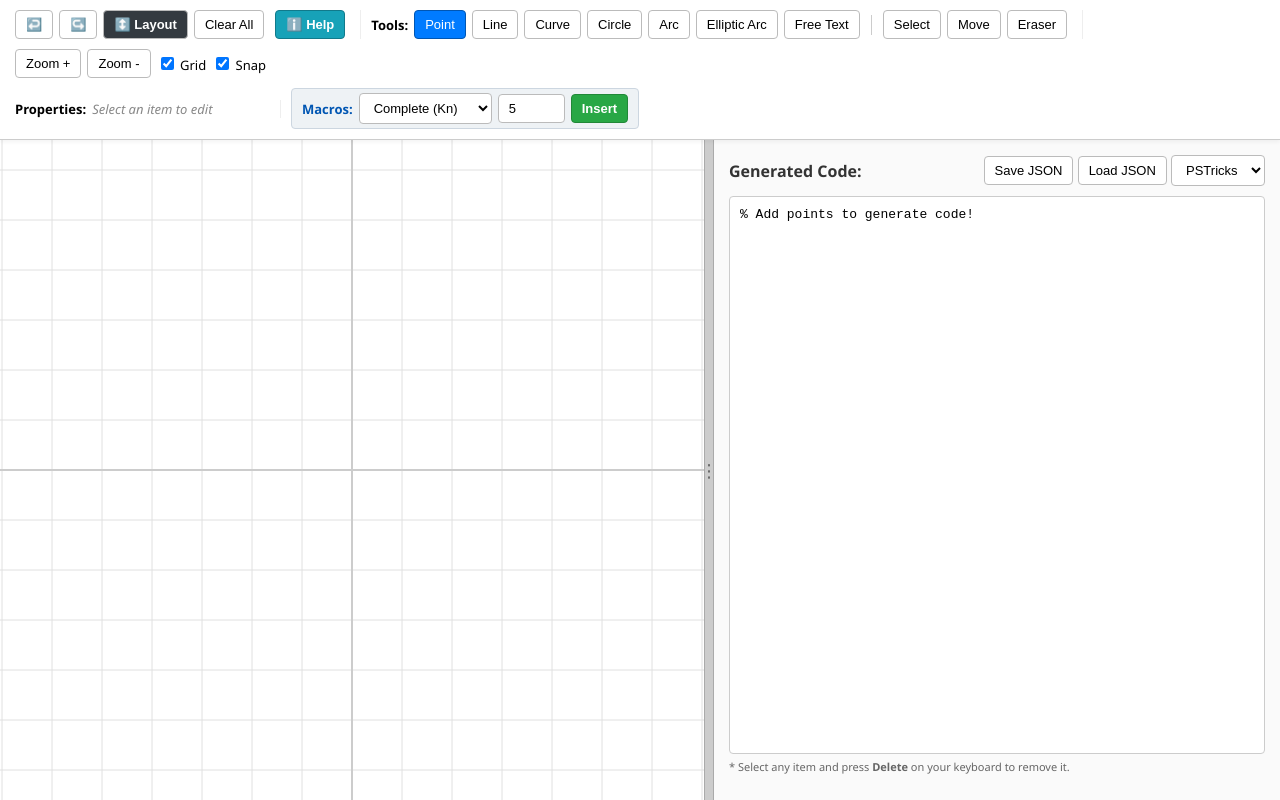
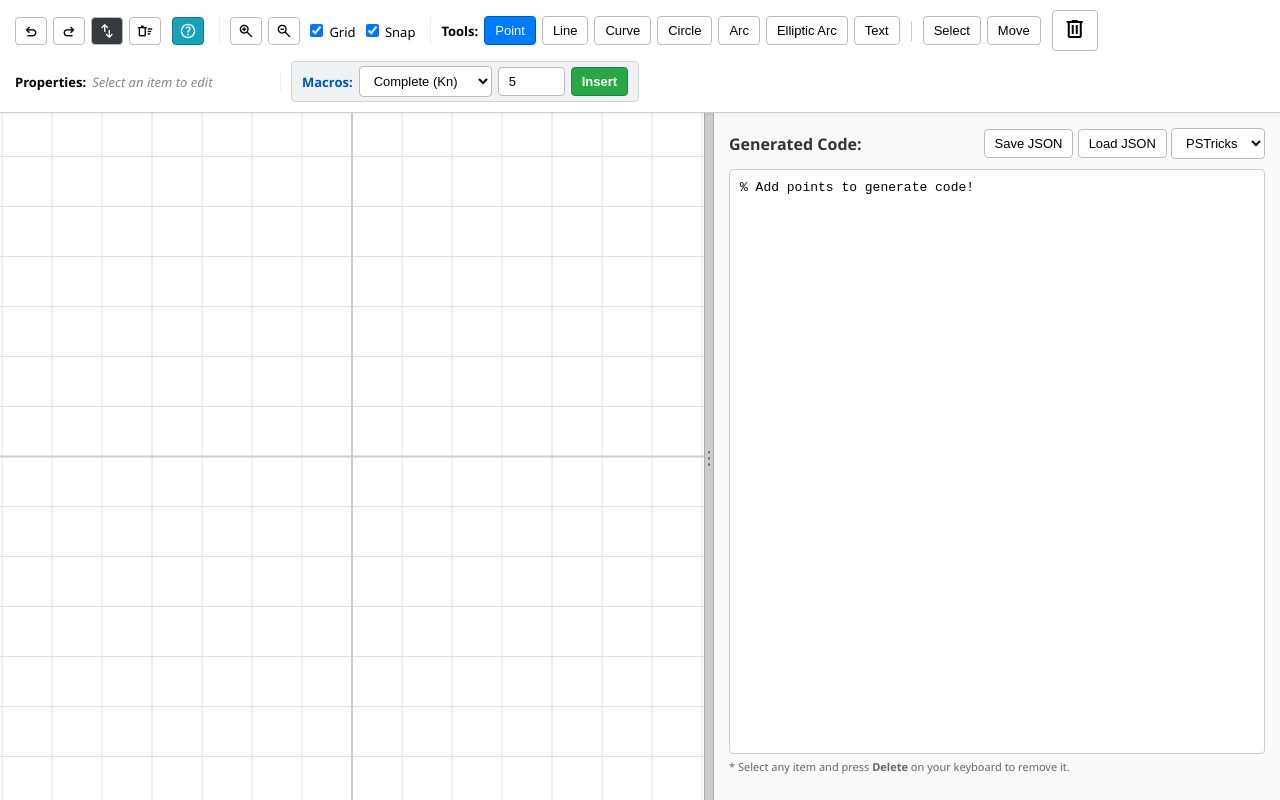
Before and after one commit to jugantajr/grafGen, a plain HTML site: page index.html in a window 1280 px wide. Drawn offline with nearby package versions, Linux system fonts and the light colour scheme.

Commit message:
new modification.
add some tools.

```diff
--- a/css/style.css
+++ b/css/style.css
@@ -97,3 +97,14 @@ textarea { flex: 1; width: 100%; font-family: monospace; font-size: 13px; paddin
     color: #d9534f;
     text-decoration: none;
 }
+
+button.icon-btn {
+    display: inline-flex;
+    align-items: center;
+    justify-content: center;
+    padding: 4px 6px;
+}
+
+button.icon-btn .material-symbols-outlined {
+    font-size: 18px; /* Control the exact size of the icons here */
+}
--- a/index.html
+++ b/index.html
@@ -5,6 +5,7 @@
     <meta name="viewport" content="width=device-width, initial-scale=1.0">
     <title>Pro Graph Code Builder</title>
     <link rel="stylesheet" href="https://cdn.jsdelivr.net/npm/katex@0.16.8/dist/katex.min.css">
+    <link rel="stylesheet" href="https://fonts.googleapis.com/css2?family=Material+Symbols+Outlined:opsz,wght,FILL,GRAD@20,400,0,0" />
     <script defer src="https://cdn.jsdelivr.net/npm/katex@0.16.8/dist/katex.min.js"></script>
     <link rel="stylesheet" href="css/style.css">
 </head>
@@ -12,13 +13,18 @@
     <div id="toolbar">
         <div class="toolbar-row">
             <div class="tool-group">
-                <button onclick="undo()" title="Undo (Ctrl+Z)">↩️</button>
-                <button onclick="redo()" title="Redo (Ctrl+Y)">↪️</button>
-                <button onclick="toggleLayout()" title="Switch layout for mobile devices" style="font-weight: bold; background: #343a40; color: white;">↕️ Layout</button>
-                <button onclick="clearAll()" class="danger" title="Clear entire canvas">Clear All</button>
-                <button onclick="openInstructions()" title="View Instructions" style="font-weight: bold; background: #17a2b8; color: white; border-color: #117a8b; margin-left: 5px;">ℹ️ Help</button>
+                <button onclick="undo()" title="Undo (Ctrl+Z)" class="icon-btn"><span class="material-symbols-outlined">undo</span></button>
+                <button onclick="redo()" title="Redo (Ctrl+Y)" class="icon-btn"><span class="material-symbols-outlined">redo</span></button>
+                <button onclick="toggleLayout()" title="Switch layout for mobile" class="icon-btn" style="background: #343a40; color: white;"><span class="material-symbols-outlined">swap_vert</span></button>
+                <button onclick="clearAll()" class="danger icon-btn" title="Clear entire canvas"><span class="material-symbols-outlined">delete_sweep</span></button>
+                <button onclick="openInstructions()" title="View Instructions" class="icon-btn" style="background: #17a2b8; color: white; border-color: #117a8b; margin-left: 5px;"><span class="material-symbols-outlined">help</span></button>
             </div>
-
+            <div class="tool-group">
+                <button onclick="zoomIn()" title="Zoom In (+)" class="icon-btn"><span class="material-symbols-outlined">zoom_in</span></button>
+                <button onclick="zoomOut()" title="Zoom Out (-)" class="icon-btn"><span class="material-symbols-outlined">zoom_out</span></button>
+                <label title="Show/hide grid"><input type="checkbox" id="toggle-grid" checked onchange="draw()"> Grid</label>
+                <label title="Snap to grid intersections"><input type="checkbox" id="snap-grid" checked> Snap</label>
+            </div>
             <div class="tool-group">
                 <strong>Tools:</strong>
                 <button id="mode-point" class="active" onclick="setMode('point')" title="Click canvas to drop points">Point</button>
@@ -27,19 +33,14 @@
                 <button id="mode-circle" onclick="setMode('circle')" title="Click 1 point (center) for circle">Circle</button>
                 <button id="mode-arc" onclick="setMode('arc')" title="Click 1 point for arc">Arc</button>
                 <button id="mode-elliptic-arc" onclick="setMode('elliptic-arc')" title="Click 2 points (foci) for ellipse">Elliptic Arc</button>
-                <button id="mode-text" onclick="setMode('text')" title="Add LaTeX math text">Free Text</button>
+                <button id="mode-text" onclick="setMode('text')" title="Add LaTeX math text">Text</button>
                 <div class="divider"></div>
                 <button id="mode-select" onclick="setMode('select')" title="Select items (Shift+Click for multi-select)">Select</button>
                 <button id="mode-move" onclick="setMode('move')" title="Drag items or pan canvas">Move</button>
-                <button id="mode-delete" onclick="setMode('delete')" title="Click item to delete">Eraser</button>
+                <button id="mode-delete" onclick="setMode('delete')" title="Click item to delete" style="margin-left: 5px;"><span class="material-symbols-outlined">delete</span></button>
             </div>
 
-            <div class="tool-group">
-                <button onclick="zoomIn()" title="Zoom in (+)">Zoom +</button>
-                <button onclick="zoomOut()" title="Zoom out (-)">Zoom -</button>
-                <label title="Show/hide grid"><input type="checkbox" id="toggle-grid" checked onchange="draw()"> Grid</label>
-                <label title="Snap to grid intersections"><input type="checkbox" id="snap-grid" checked> Snap</label>
-            </div>
+
         </div>
 
         <div class="toolbar-row">
```
